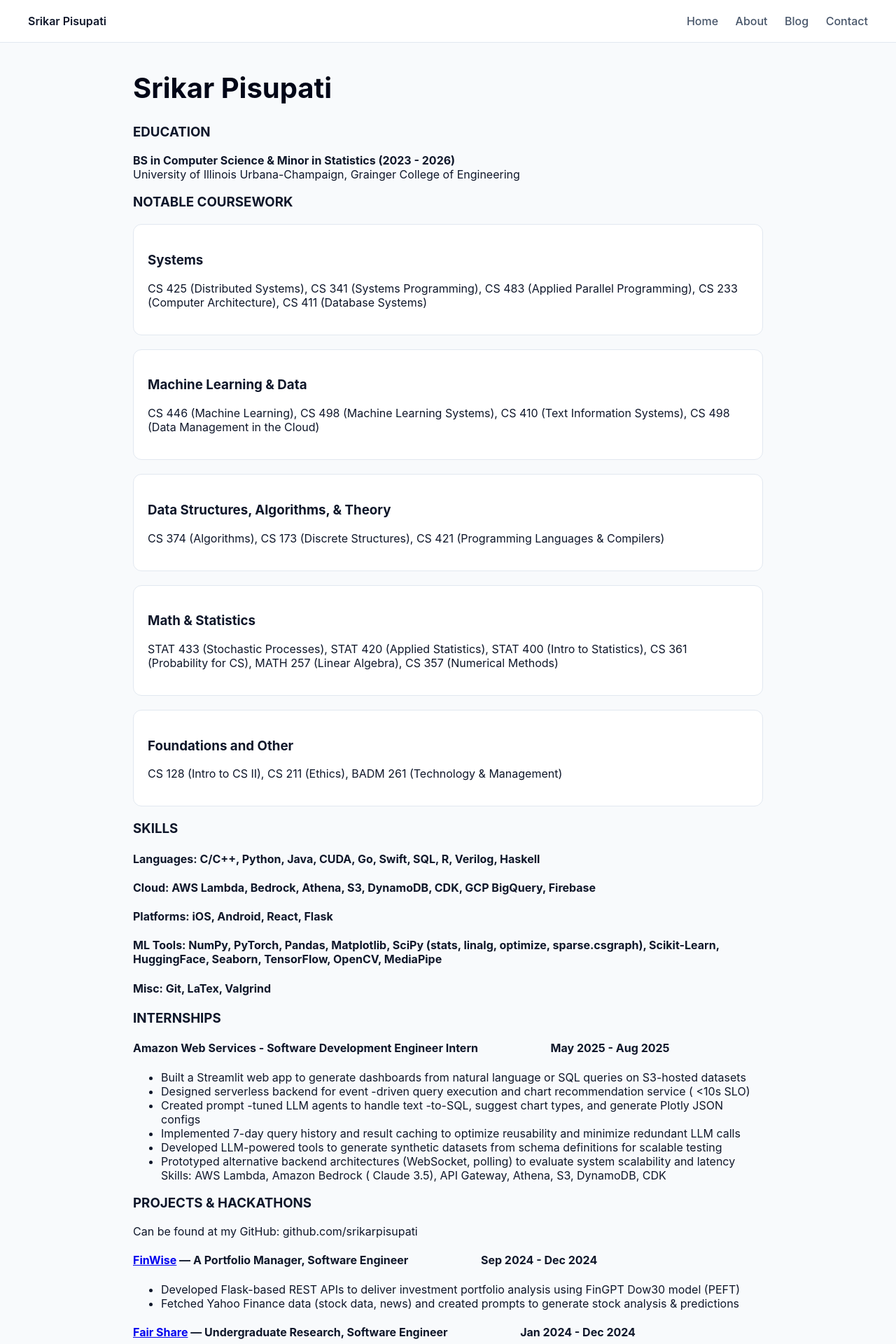
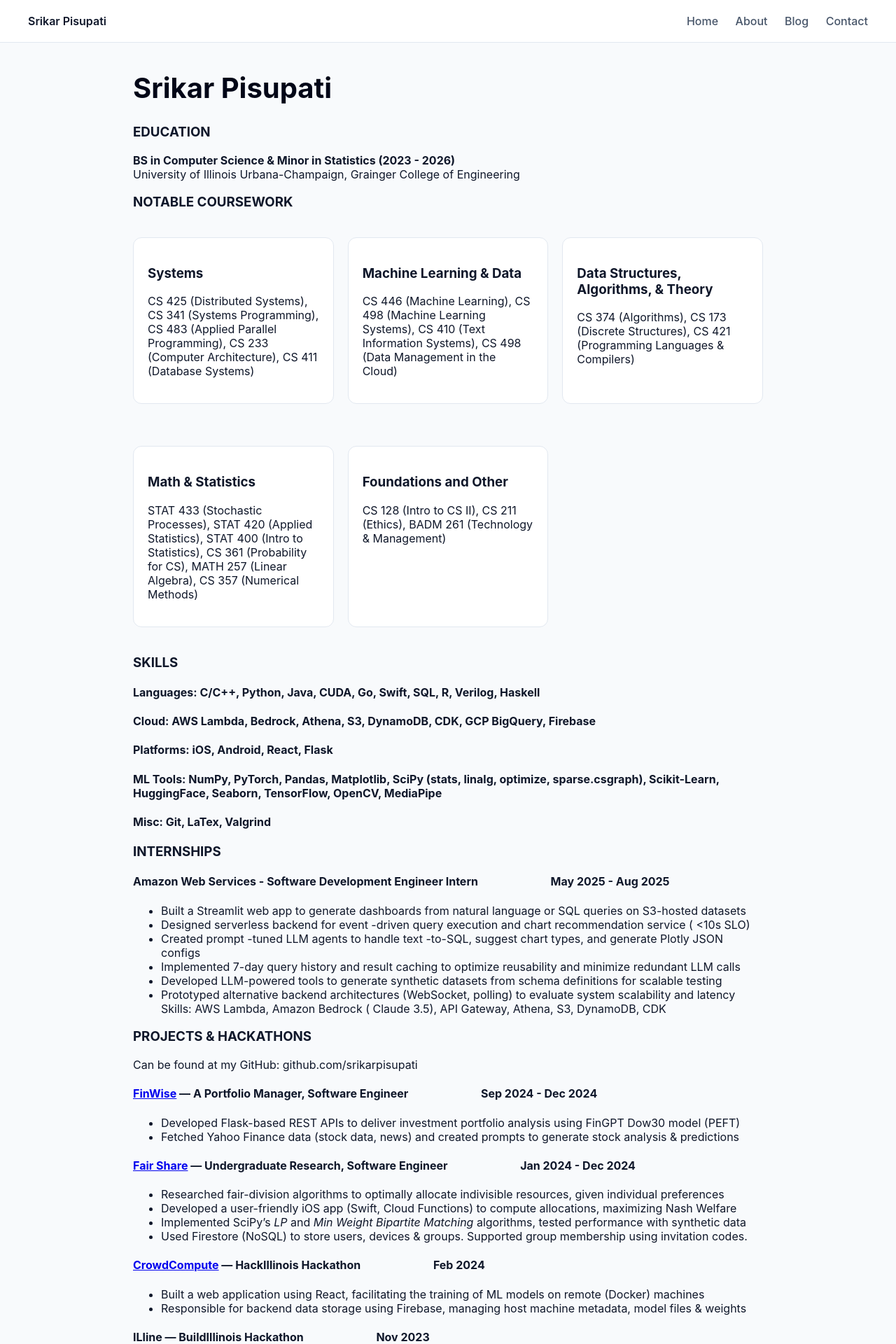
Before and after one commit to srikarpisupati/srikarpisupati.github.io, a Jekyll site: the page built from about.md, in a window 1280 px wide. Shown: the top 1920 px of the page at 70% size. Built offline with Jekyll 4.4.1, drawn with Linux system fonts in a browser that asks for light colours.

Commit message:
Update style.css

```diff
--- a/assets/css/style.css
+++ b/assets/css/style.css
@@ -49,6 +49,12 @@ h1 {
   transition: all 0.2s ease;
 }
 
+.cards {
+  display: grid;
+  grid-template-columns: repeat(auto-fit, minmax(250px, 1fr));
+  gap: 20px;
+}
+
 .card:hover {
   border-color: #38bdf8;
   box-shadow: 0 4px 20px rgba(0, 0, 0, 0.04);
```
